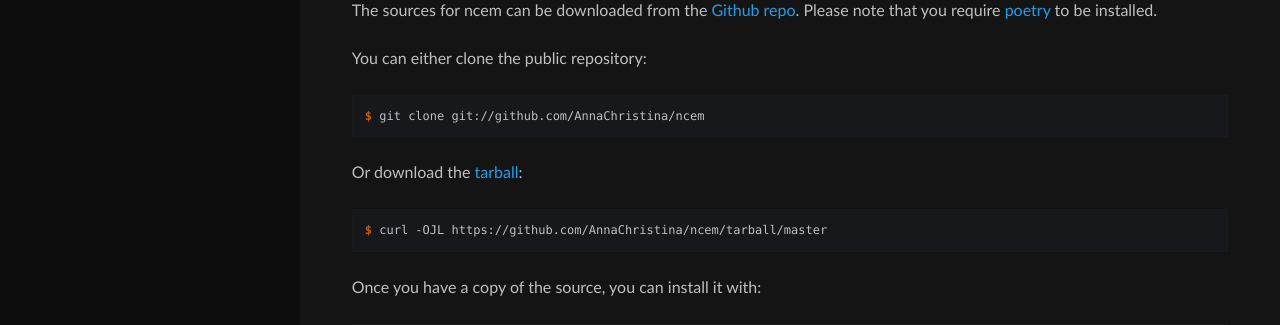
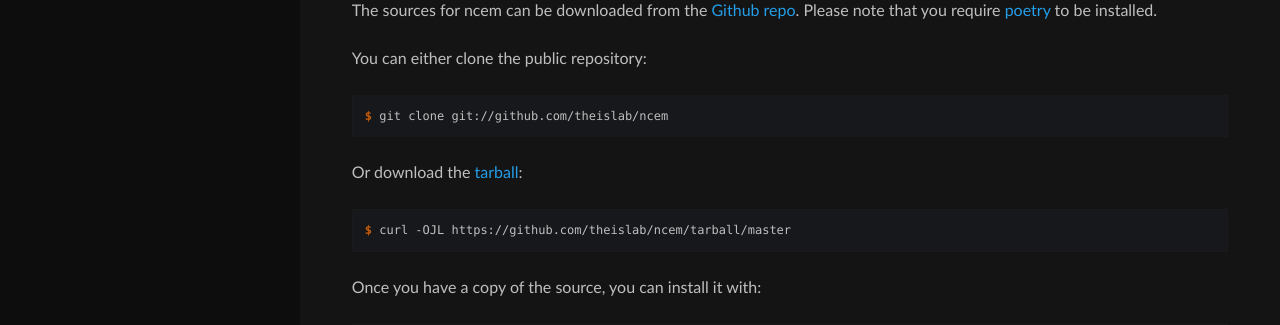
Before and after one commit to theislab/ncem, a Sphinx documentation site: the page built from docs/installation.rst, in a window 1280 px wide and 1040 px high. Shown: the part 484-809 px from the top of the window. Built offline with Sphinx 7.4.7 and the Read the Docs theme 2.0.0, drawn with Linux system fonts in a browser that asks for light colours.

Commit message:
Update installation.rst

```diff
--- a/docs/installation.rst
+++ b/docs/installation.rst
@@ -33,13 +33,13 @@ You can either clone the public repository:
 
 .. code-block:: console
 
-    $ git clone git://github.com/AnnaChristina/ncem
+    $ git clone git://github.com/theislab/ncem
 
 Or download the `tarball`_:
 
 .. code-block:: console
 
-    $ curl -OJL https://github.com/AnnaChristina/ncem/tarball/master
+    $ curl -OJL https://github.com/theislab/ncem/tarball/master
 
 Once you have a copy of the source, you can install it with:
 
@@ -48,6 +48,6 @@ Once you have a copy of the source, you can install it with:
     $ make install
 
 
-.. _Github repo: https://github.com/AnnaChristina/ncem
-.. _tarball: https://github.com/AnnaChristina/ncem/tarball/master
+.. _Github repo: https://github.com/theislab/ncem
+.. _tarball: https://github.com/theislab/ncem/tarball/master
 .. _poetry: https://python-poetry.org/
```
